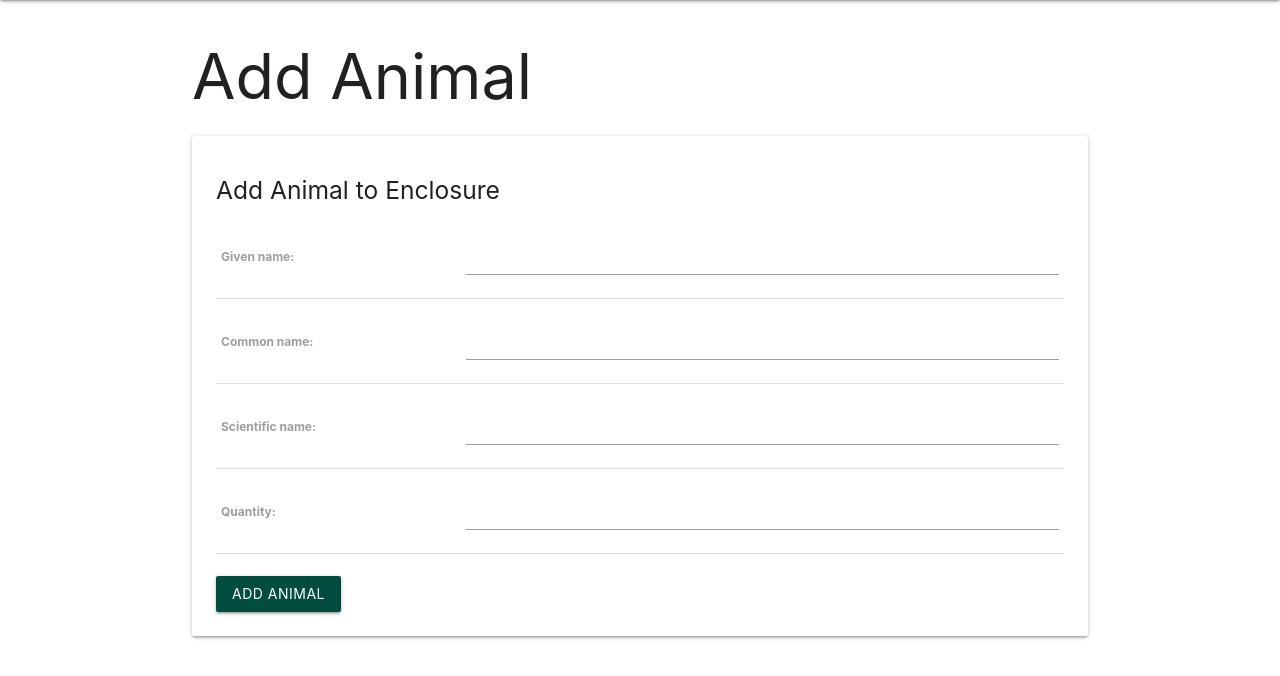
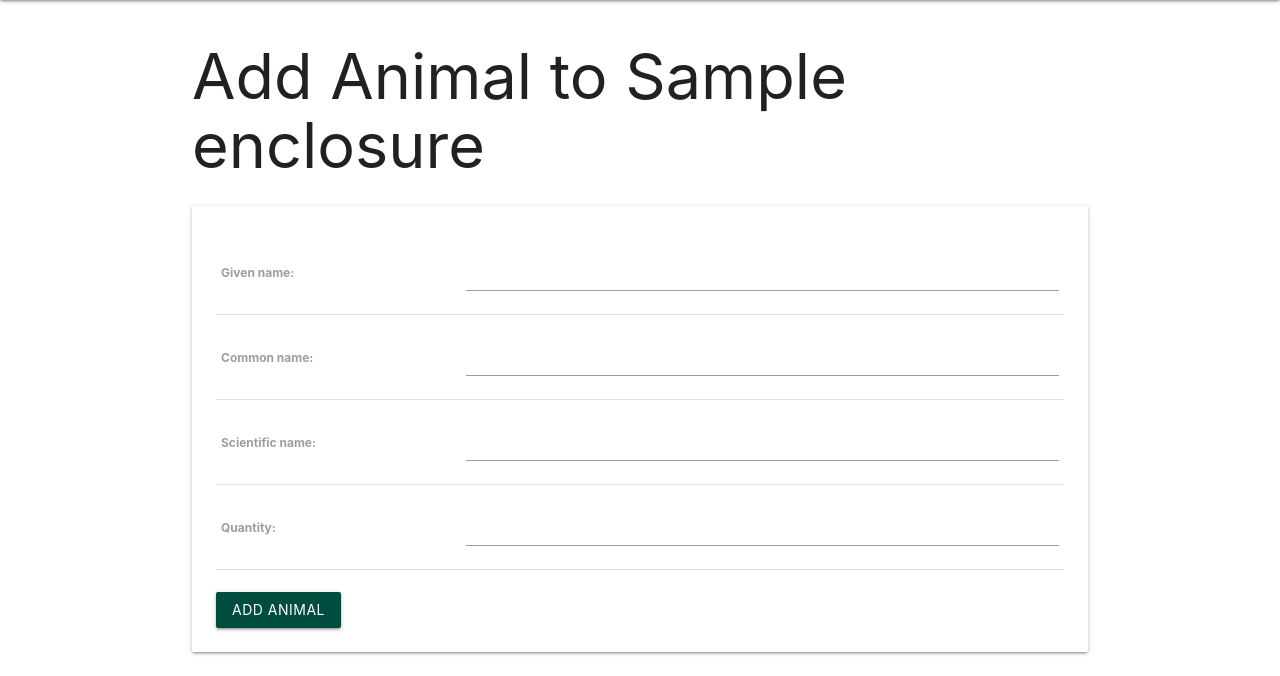
Before and after one commit to emilyaikens/Zooalog, a Django app: template main_app/templates/animals/add_animal.html in a window 1280 px wide. Shown: the part 64-740 px from the top of the page. Run offline with Django 3.2, Linux system fonts and the light colour scheme; the template is opened without the code that fills it: values that come from a table or form of the project are taken from there, others are empty; tables that the repository leaves empty hold one stand-in row (values such as "Sample post"); parts of the project's set-up code (start-up, migrations or seed data) failed here and were passed over.

Commit message:
add create_animal path to urls

```diff
--- a/main_app/templates/animals/add_animal.html
+++ b/main_app/templates/animals/add_animal.html
@@ -3,12 +3,11 @@
 {% extends 'base.html' %}
 {% block content %}
 
-<h1>Add Animal</h1>
+<h1>Add Animal to {{ enclosure.name }}</h1>
 
 <!-- Form for new animal -->
 <div class="card">
     <div class="card-content">
-        <h5>Add Animal to Enclosure</h5>
         <form action="{% url 'create_animal' enclosure.id %}" method="POST">
             <!-- Security measure - makes it difficult to perform cross-site-request-forgery -->
             {% csrf_token %}
--- a/main_app/urls.py
+++ b/main_app/urls.py
@@ -13,7 +13,7 @@ urlpatterns = [
     path('enclosures/create/', views.EnclosureCreate.as_view(), name='enclosure_create'),
     path('enclosures/<int:pk>/update/', views.EnclosureUpdate.as_view(), name="enclosure_update"),
     path('enclosures/<int:pk>/delete/', views.EnclosureDelete.as_view(), name="enclosure_delete"),
-    path('animals/<int:enclosure_id>/add', views.add_animal, name='add_animal'),
-    # ('enclosures/<int:enclosure_id>/add_animal/', views.add_animal, name='add_animal'),
+    path('animals/<int:enclosure_id>/add_animal', views.add_animal, name='add_animal'),
+    path('animals/<int:enclosure_id>/create_animal/', views.create_animal, name='create_animal'),
     path('accounts/signup', views.signup, name='signup'),
     ]
```
